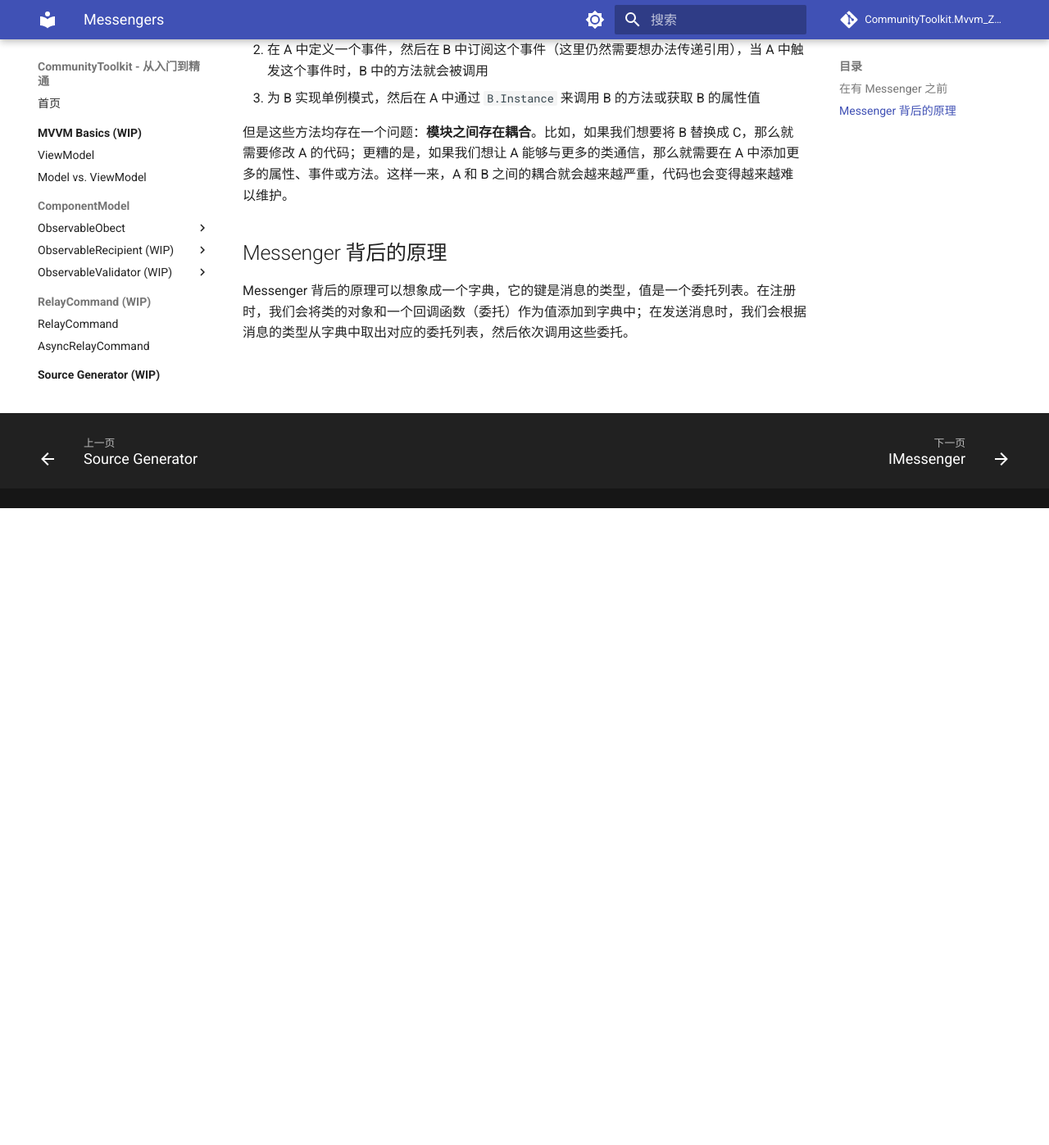
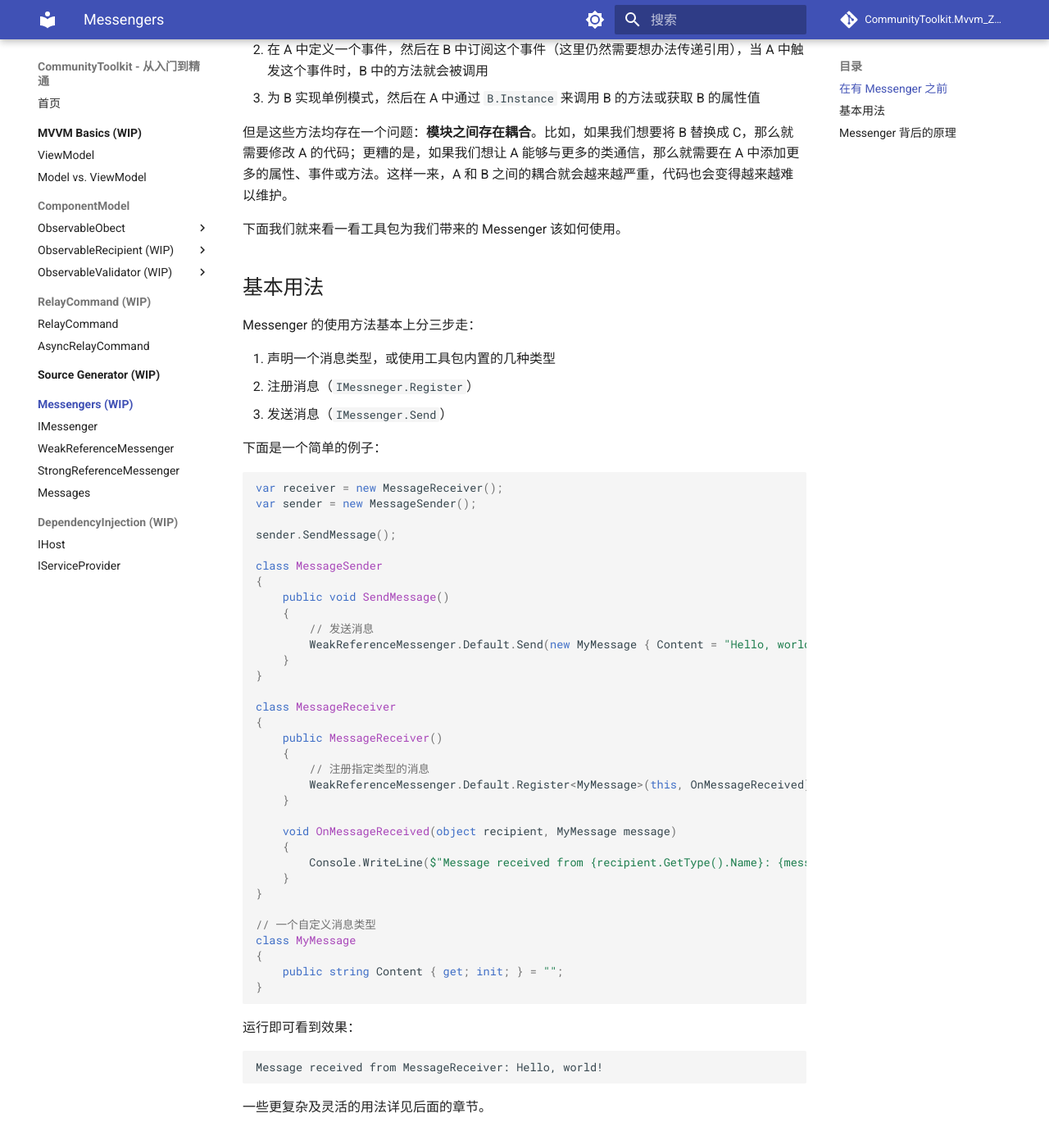
Before and after one commit to BYJRK/CommunityToolkit.Mvvm_ZeroToHero, an MkDocs documentation site: the page built from docs/Messengers/index.md, in a window 1280 px wide and 1400 px high, scrolled down 780 px. Shown: the top 1397 px of the window at 82% size. Built offline with MkDocs 1.6.1 and Material for MkDocs 9.7.7, drawn with Linux system fonts in a browser that asks for light colours; comment, search, counter and statistics services are not loaded.

Commit message:
Add Messenger usage example

````diff
--- a/docs/Messengers/index.md
+++ b/docs/Messengers/index.md
@@ -16,6 +16,62 @@
 
 但是这些方法均存在一个问题：**模块之间存在耦合**。比如，如果我们想要将 B 替换成 C，那么就需要修改 A 的代码；更糟的是，如果我们想让 A 能够与更多的类通信，那么就需要在 A 中添加更多的属性、事件或方法。这样一来，A 和 B 之间的耦合就会越来越严重，代码也会变得越来越难以维护。
 
+下面我们就来看一看工具包为我们带来的 Messenger 该如何使用。
+
+## 基本用法
+
+Messenger 的使用方法基本上分三步走：
+
+1. 声明一个消息类型，或使用工具包内置的几种类型
+2. 注册消息（`IMessneger.Register`）
+3. 发送消息（`IMessenger.Send`）
+
+下面是一个简单的例子：
+
+```c#
+var receiver = new MessageReceiver();
+var sender = new MessageSender();
+
+sender.SendMessage();
+
+class MessageSender
+{
+    public void SendMessage()
+    {
+        // 发送消息
+        WeakReferenceMessenger.Default.Send(new MyMessage { Content = "Hello, world!" });
+    }
+}
+
+class MessageReceiver
+{
+    public MessageReceiver()
+    {
+        // 注册指定类型的消息
+        WeakReferenceMessenger.Default.Register<MyMessage>(this, OnMessageReceived);
+    }
+
+    void OnMessageReceived(object recipient, MyMessage message)
+    {
+        Console.WriteLine($"Message received from {recipient.GetType().Name}: {message.Content}");
+    }
+}
+
+// 一个自定义消息类型
+class MyMessage
+{
+    public string Content { get; init; } = "";
+}
+```
+
+运行即可看到效果：
+
+```
+Message received from MessageReceiver: Hello, world!
+```
+
+一些更复杂及灵活的用法详见后面的章节。
+
 ## Messenger 背后的原理
 
 Messenger 背后的原理可以想象成一个字典，它的键是消息的类型，值是一个委托列表。在注册时，我们会将类的对象和一个回调函数（委托）作为值添加到字典中；在发送消息时，我们会根据消息的类型从字典中取出对应的委托列表，然后依次调用这些委托。
````
